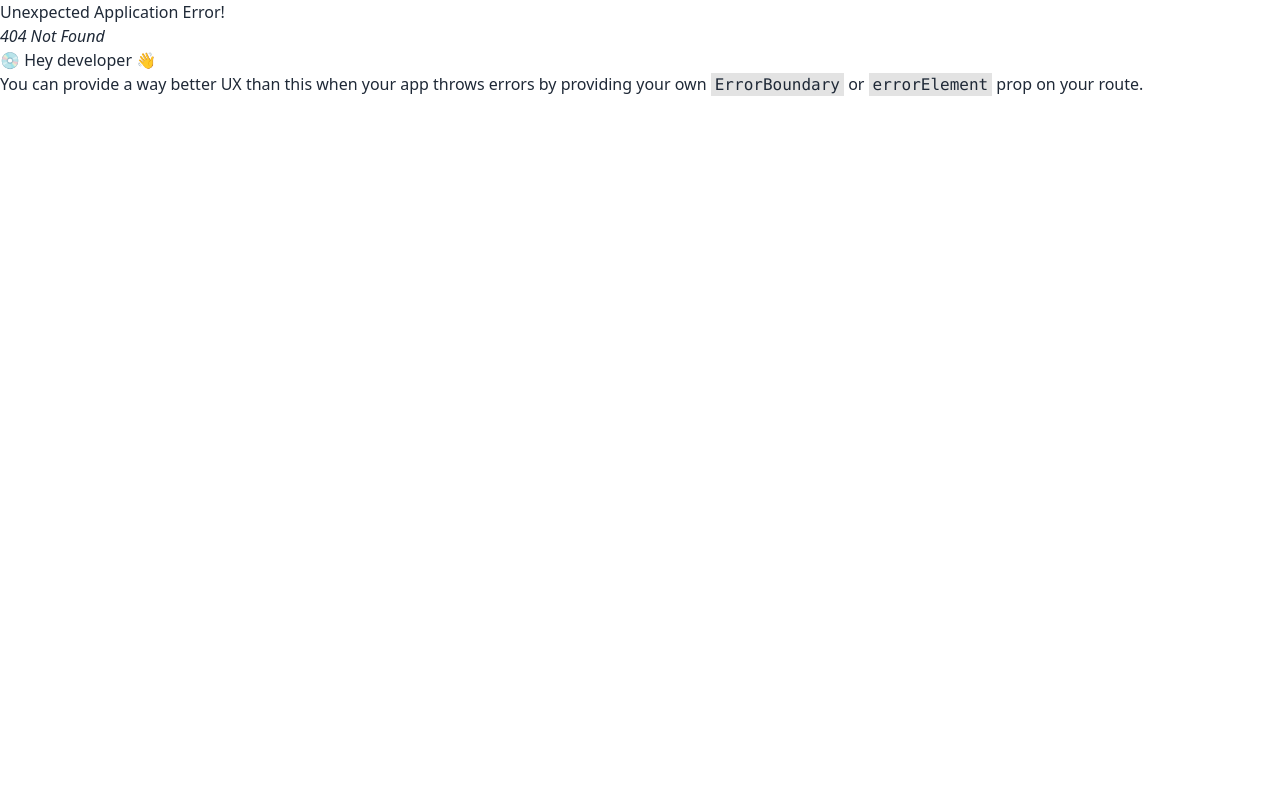
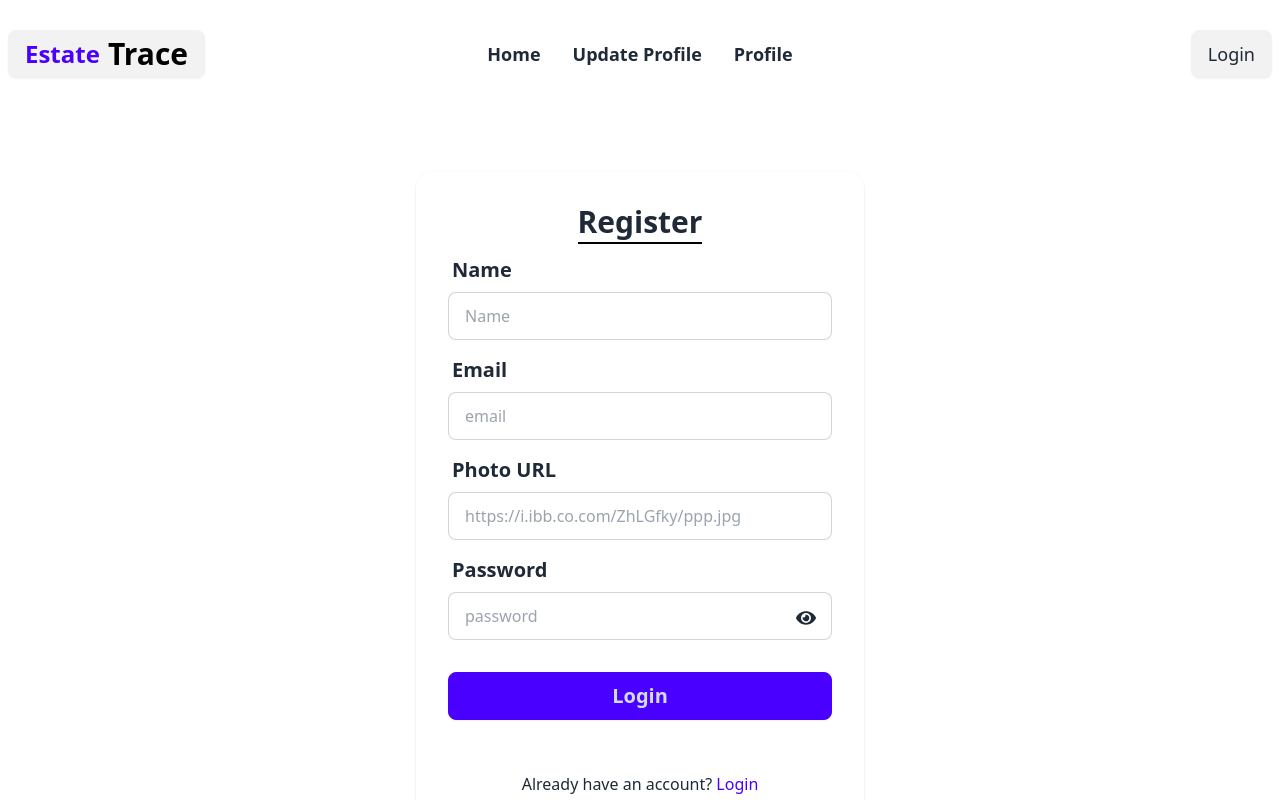
Before and after one commit to sheamZero/real-state-residential, a React (Vite) app: page /register in a window 1280 px wide. Before the commit this address had no page. Shown: the top 800 px of the page. Built offline with nearby package versions, Linux system fonts and the light colour scheme; a web font is replaced by a local one.

Commit message:
Login and register page added

```diff
--- a/src/AuthProvider/AuthProvider.jsx
+++ b/src/AuthProvider/AuthProvider.jsx
@@ -3,12 +3,14 @@ import { createContext, useEffect, useState } from "react";
 export const AuthContext = createContext(null);
 
 const AuthProvider = ({ children }) => {
+    // load data
     const [data, setData] = useState([]);
     useEffect(() => {
         fetch("/data.json")
             .then(res => res.json())
             .then(result => setData(result))
     }, [])
+
 
 
 
--- a/src/Components/Navbar/Navbar.jsx
+++ b/src/Components/Navbar/Navbar.jsx
@@ -1,14 +1,11 @@
-import React from 'react';
+
 import { Link, NavLink } from 'react-router-dom';
 
 const Navbar = () => {
 
-    const navLinks = <>
-        <li><NavLink to={"/"}>Home</NavLink></li>
-        <li><NavLink to={"/update"}>Update Profile</NavLink></li>
-    </>
+
     return (
-        <div className="navbar bg-base-100">
+        <div className="navbar bg-base-100 my-4">
             <div className="navbar-start">
                 <div className="dropdown">
                     <div tabIndex={0} role="button" className="btn btn-ghost lg:hidden">
@@ -27,20 +24,27 @@ const Navbar = () => {
                     </div>
                     <ul
                         tabIndex={0}
-                        className="menu menu-sm dropdown-content bg-base-100 rounded-box z-[1] mt-3 w-52 p-2 shadow">
-                        {navLinks}
+                        className="menu menu-sm dropdown-content bg-base-100 rounded-box z-[1] mt-3 w-52 p-2 shadow  text-lg font-semibold">
+                        <li><NavLink to={"/"}>Home</NavLink></li>
+                        <li><NavLink to={"/update"}>Update Profile</NavLink></li>
+                        <li><NavLink to={"/profile"}>Profile</NavLink></li>
                     </ul>
                 </div>
                 {/* <a className="btn btn-ghost text-xl">daisyUI</a> */}
-                <Link to={"/"}>EstateFind</Link>
+                <Link className='text-2xl font-semibold text-primary btn' to={"/"}>
+                    Estate
+                    <span className='text-black font-bold text-3xl'>Trace</span>
+                </Link>
             </div>
             <div className="navbar-center hidden lg:flex">
-                <ul className="menu menu-horizontal px-1">
-                    {navLinks}
+                <ul className="menu menu-horizontal px-1 text-lg font-semibold">
+                    <li><NavLink to={"/"}>Home</NavLink></li>
+                    <li><NavLink to={"/update"}>Update Profile</NavLink></li>
+                    <li><NavLink to={"/profile"}>Profile</NavLink></li>
                 </ul>
             </div>
             <div className="navbar-end">
-                <a className="btn">Login</a>
+                <Link to={"/login"} className="btn text-lg font-medium">Login</Link>
             </div>
         </div>
     );
--- a/src/Layout/Root/Root.jsx
+++ b/src/Layout/Root/Root.jsx
@@ -6,9 +6,7 @@ import Footer from '../../Components/Footer/Footer';
 const Root = () => {
     return (
         <div>
-            <div className='container mx-auto'>
             <Navbar></Navbar>
-            </div>
             <div className='my-6 container mx-auto'>
                 <Outlet></Outlet>
             </div>
--- /dev/null
+++ b/src/Pages/Login/Login.jsx
@@ -0,0 +1,64 @@
+import { useState } from "react";
+import { FaEye, FaEyeSlash, FaGithub } from "react-icons/fa";
+import { FcGoogle } from "react-icons/fc";
+import { Link } from "react-router-dom";
+
+
+
+const Login = () => {
+    const [showPass, setShowPass] = useState(false);
+    return (
+
+        <div className="my-20">
+            <div className="card bg-base-100 max-w-md shrink-0 shadow mx-auto">
+
+                <form className="card-body w-full">
+                    <h2 className="text-center text-3xl font-extrabold">
+                        <span className="border-b-2 border-black">Login</span>
+                    </h2>
+                    <div className="form-control">
+                        <label className="label">
+                            <span className="label-text text-xl font-semibold">Email</span>
+                        </label>
+                        <input type="email" name="email" placeholder="email" className="input input-bordered" required />
+                    </div>
+                    <div className="form-control ">
+                        <label className="label">
+                            <span className="label-text text-xl font-semibold">Password</span>
+                        </label>
+                        <div className="relative">
+                            <input type={showPass ? "text" : "password"} name="password" placeholder="password" className="input input-bordered w-full" required />
+                            <span className="absolute top-4 right-4 text-xl" onClick={() => setShowPass(!showPass)}>
+                                {
+                                    showPass ?
+                                        <FaEyeSlash></FaEyeSlash>
+                                        : <FaEye></FaEye>
+                                }
+                            </span>
+                        </div>
+                    </div>
+
+                    <div className="form-control mt-6">
+                        <button className="btn btn-primary text-xl font-semibold">Login</button>
+                    </div>
+                </form>
+                {/* social login */}
+                <div className="p-8">
+                    <h3 className="text-center text-xl font-semibold border-t pt-5">Login With Social Media</h3>
+                    <div className="flex items-center justify-center gap-10 text-5xl border-b pb-5 my-5">
+                        <Link><FcGoogle></FcGoogle></Link>
+                        <Link><FaGithub></FaGithub></Link>
+                    </div>
+                    <h3 className="text-center text-base font-semibol">
+                        Do not have an account?
+                        <span>
+                            <Link to={"/register"} className="text-primary"> Register</Link>
+                        </span>
+                    </h3>
+                </div>
+            </div>
+        </div>
+    );
+};
+
+export default Login;
--- /dev/null
+++ b/src/Pages/Register/Register.jsx
@@ -0,0 +1,75 @@
+import { useState } from "react";
+import { FaEye, FaEyeSlash, FaGithub } from "react-icons/fa";
+import { FcGoogle } from "react-icons/fc";
+import { Link } from "react-router-dom";
+
+const Register = () => {
+    const [showPass, setShowPass] = useState(false);
+    return (
+
+        <div className="my-20">
+            <div className="card bg-base-100 max-w-md shrink-0 shadow mx-auto">
+
+
+                <form className="card-body w-full">
+                    <h2 className="text-center text-3xl font-extrabold">
+                        <span className="border-b-2 border-black">Register</span>
+                    </h2>
+
+                    {/* -----name------ */}
+                    <div className="form-control">
+                        <label className="label">
+                            <span className="label-text text-xl font-semibold">Name</span>
+                        </label>
+                        <input type="text" name="name" placeholder="Name" className="input input-bordered" required />
+                    </div>
+                    {/* -----email------ */}
+                    <div className="form-control">
+                        <label className="label">
+                            <span className="label-text text-xl font-semibold">Email</span>
+                        </label>
+                        <input type="email" name="email" placeholder="email" className="input input-bordered" required />
+                    </div>
+                    {/* -----Photo url------ */}
+                    <div className="form-control">
+                        <label className="label">
+                            <span className="label-text text-xl font-semibold">Photo URL</span>
+                        </label>
+                        <input type="text" name="photo" placeholder="https://i.ibb.co.com/ZhLGfky/ppp.jpg" className="input input-bordered" required />
+                    </div>
+
+                    {/* -----password------ */}
+                    <div className="form-control ">
+                        <label className="label">
+                            <span className="label-text text-xl font-semibold">Password</span>
+                        </label>
+                        <div className="relative">
+                            <input type={showPass ? "text" : "password"} name="password" placeholder="password" className="input input-bordered w-full" required />
+                            <span className="absolute top-4 right-4 text-xl" onClick={() => setShowPass(!showPass)}>
+                                {
+                                    showPass ?
+                                        <FaEyeSlash></FaEyeSlash>
+                                        : <FaEye></FaEye>
+                                }
+                            </span>
+                        </div>
+                    </div>
+
+                    <div className="form-control mt-6">
+                        <button className="btn btn-primary text-xl font-semibold">Login</button>
+                    </div>
+                </form>
+                {/* social login */}
+                <h3 className="text-center text-base font-semibol my-5">
+                    Already have an account?
+                    <span>
+                        <Link to={"/login"} className="text-primary"> Login</Link>
+                    </span>
+                </h3>
+
+            </div>
+        </div>
+    );
+};
+
+export default Register;
```
Also changed, not shown: src/Routes/Routes.jsx (+10 -0 lines).
